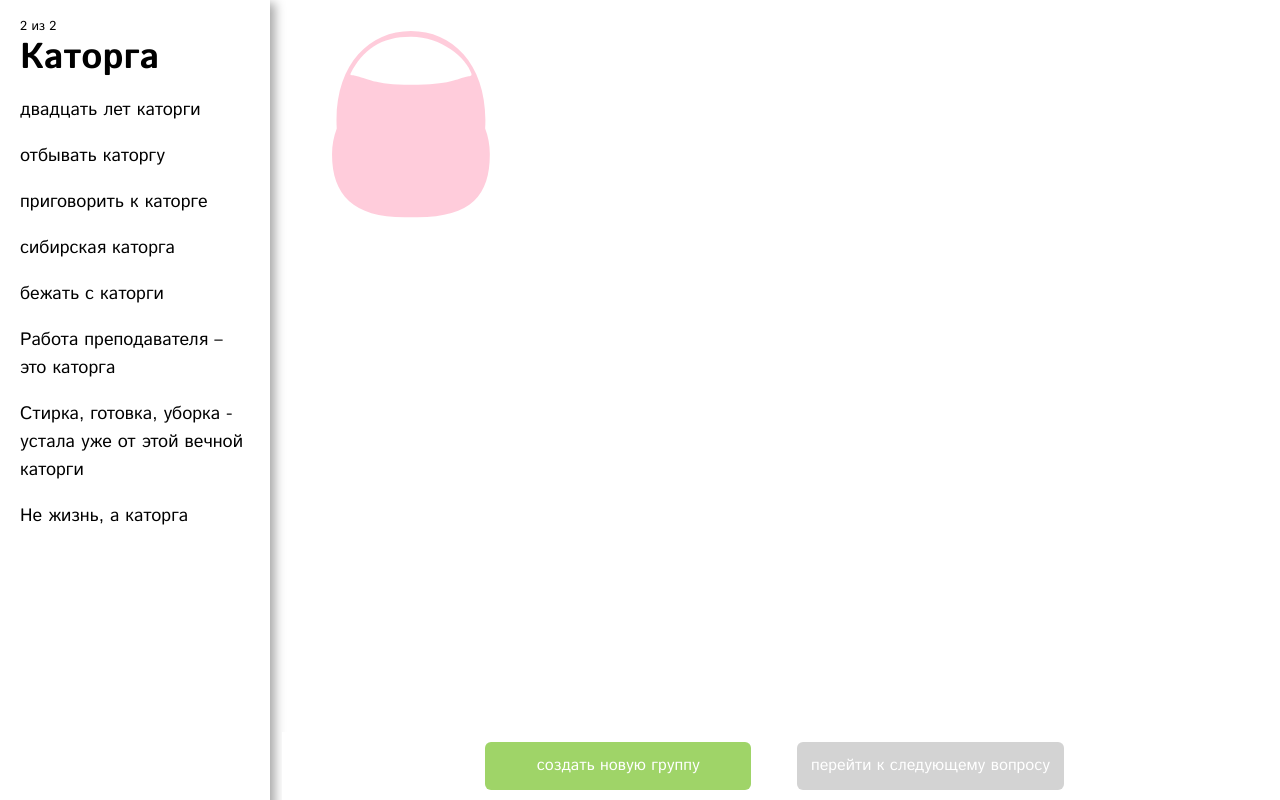
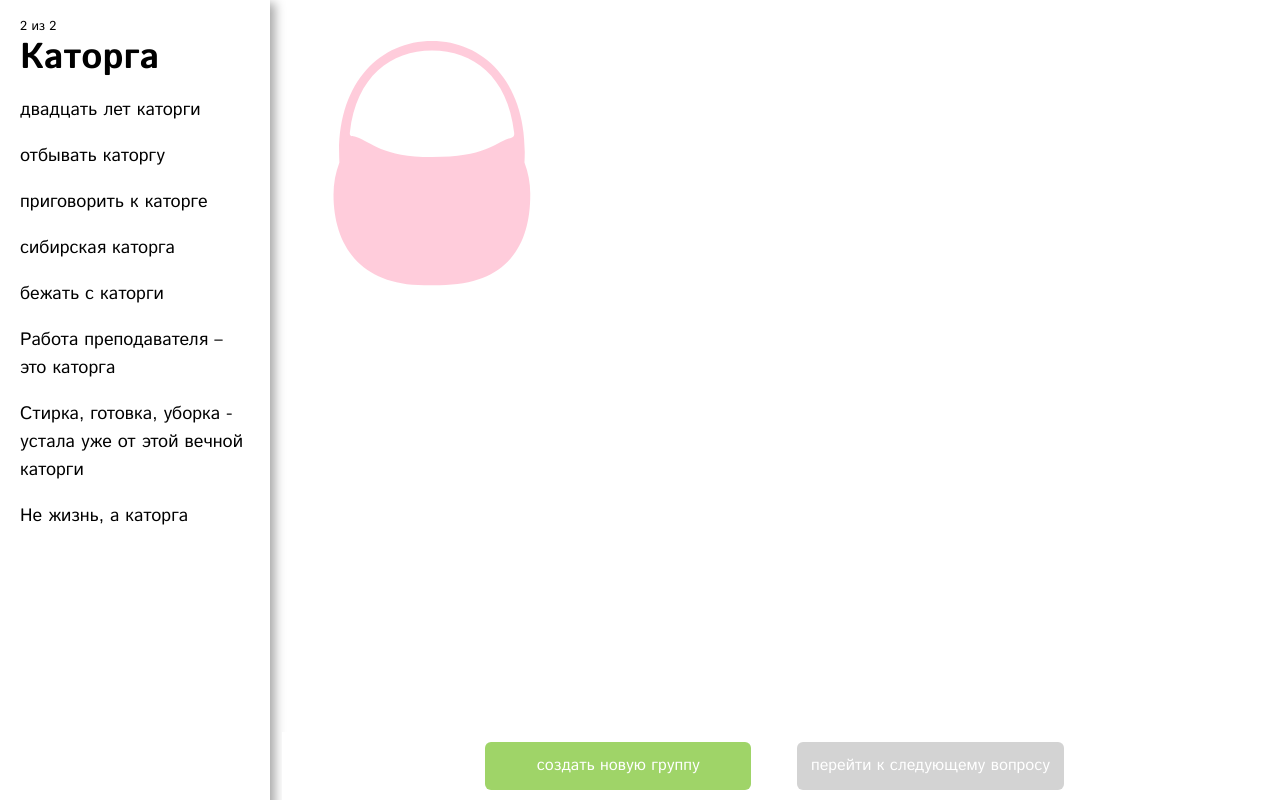
Before and after one commit to lopuhin/sense-grouping-survey, a Django app: page /group/00000000-0000-0000-0000-000000000001/ in a window 1280 px wide. Run offline with Django 3.2, Linux system fonts and the light colour scheme; data comes from the database, SQL or seed files in the repository; tables that the repository leaves empty hold one stand-in row (values such as "Sample post"); some libraries are stand-ins or nearby versions.

Commit message:
Revert "Update design from 05.09.2016"
This reverts commit 257e917528d00bdd17688189c9aee0c8bd8e6e1b.

```diff
--- a/survey/static/survey/css/group.css
+++ b/survey/static/survey/css/group.css
@@ -17,28 +17,25 @@ span {
 
 }
 .groups{
-  padding: 7%;
+  padding: 10px;
+  min-width: 150px;
+  min-height: 150px;
+  background-image: url("/static/survey/img/iconbasket.svg");
+  background-position: center;
+  background-size: contain;
+  display: inline-block;
+  border-radius: 50%;
+
+}
+.user_group{
+  padding: 110px 50px 15px;
   min-width: 100px;
   min-height: 100px;
-  background-image: url("/static/survey/img/iconbasket.svg");
-  background-position: center;
-  background-size: cover;
-  display: inline-block;
-  border-radius: 50%;
-  position: relative;
-}
-.user_group{
-  position: relative;
-  width: 100%;
-  height: 100%;
-  min-width: 100px;
-  min-height: 100px;
+  margin: 30px;
 }
 .user_group .drag{
-  margin: 10px auto;
+  margin: 0 auto;
   font-size: 15px;
-  line-height: 1.2;
-  max-width: 95%;
 }
 .inline, #section, #groups, .user_group{
   display: inline-block;
--- a/survey/static/survey/js/group.js
+++ b/survey/static/survey/js/group.js
@@ -120,17 +120,11 @@ function ctxDragDrop(ev) {
 
 function set_circle_size(id) {
     var group = $('#' + id).parent();
-    var k = group.parent();
     var width = group.width();
     var height = group.height();
-    if (width < height) {
-        k.css('width', height + 20);
+    if (width < height && group.hasClass('user_group')) {
+        group.css('width',height)
     }
-    if (width > height) {
-        k.css('height', width + 30);
-    }
-    group.css('height', k.height());
-    group.css('top', '30px');
 }
 
 function set_next_button_state() {
```
Also changed, not shown: survey/static/survey/img/iconbasket.svg.
